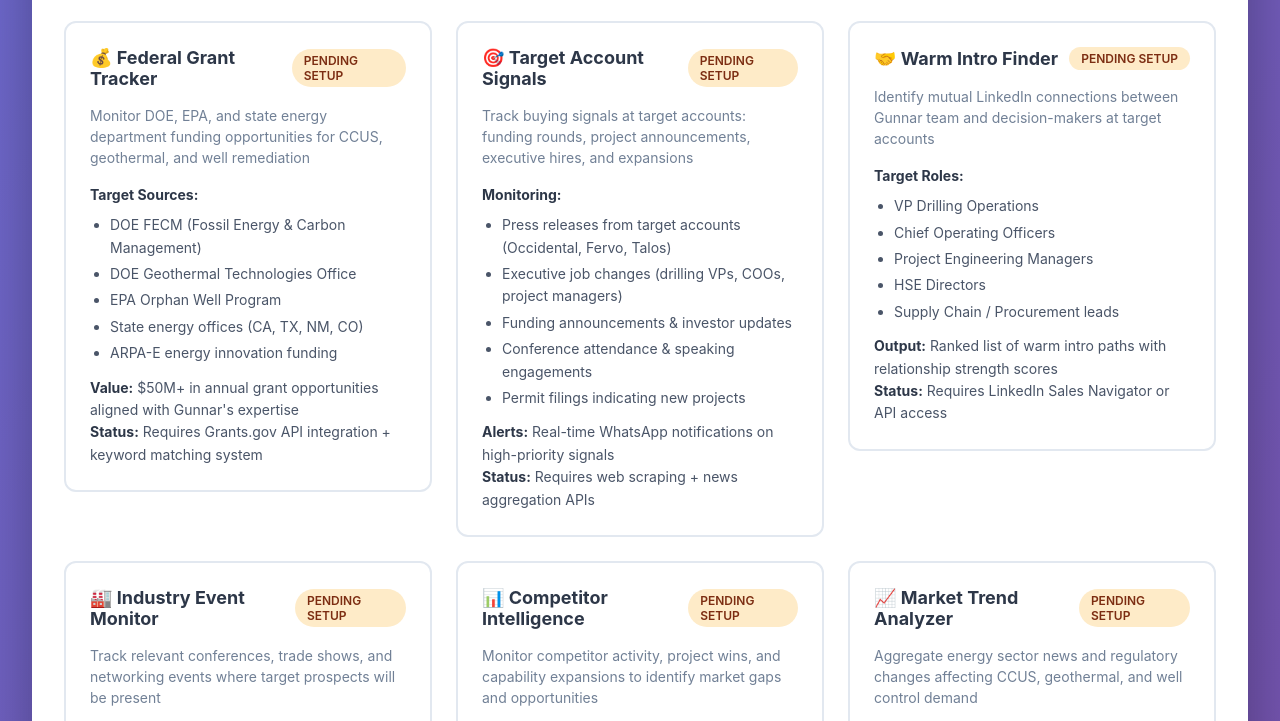
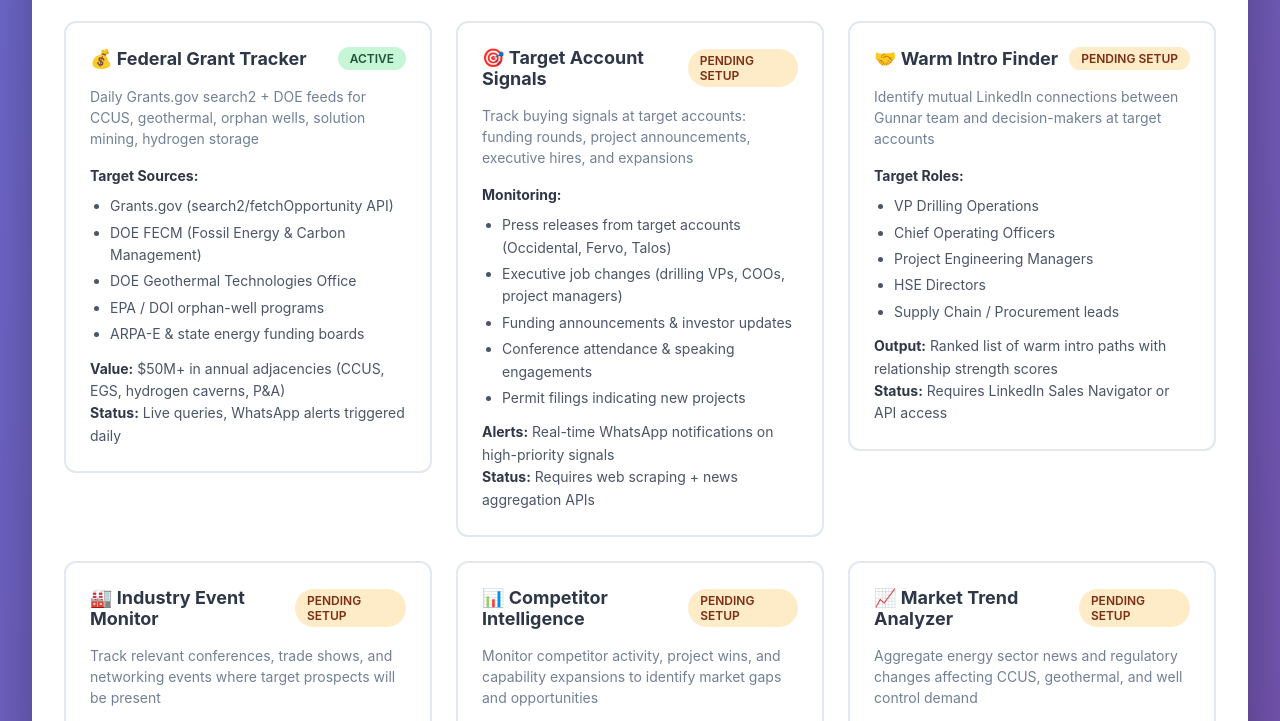
Before and after one commit to nabbot2026-max/gunnar-dashboard, a plain HTML site: page index.html in a window 1280 px wide. Shown: the part 2257-2978 px from the top of the page. Drawn offline with nearby package versions, Linux system fonts and the light colour scheme.

Commit message:
Mark grant tracker active w/ Grants.gov coverage

```diff
--- a/index.html
+++ b/index.html
@@ -353,20 +353,20 @@
                 <div class="automation-card">
                     <div class="automation-header">
                         <h3>💰 Federal Grant Tracker</h3>
-                        <span class="status-badge status-pending">Pending Setup</span>
+                        <span class="status-badge status-active">Active</span>
                     </div>
-                    <p class="automation-desc">Monitor DOE, EPA, and state energy department funding opportunities for CCUS, geothermal, and well remediation</p>
+                    <p class="automation-desc">Daily Grants.gov search2 + DOE feeds for CCUS, geothermal, orphan wells, solution mining, hydrogen storage</p>
                     <div class="automation-details">
                         <strong>Target Sources:</strong>
                         <ul>
+                            <li>Grants.gov (search2/fetchOpportunity API)</li>
                             <li>DOE FECM (Fossil Energy & Carbon Management)</li>
                             <li>DOE Geothermal Technologies Office</li>
-                            <li>EPA Orphan Well Program</li>
-                            <li>State energy offices (CA, TX, NM, CO)</li>
-                            <li>ARPA-E energy innovation funding</li>
+                            <li>EPA / DOI orphan-well programs</li>
+                            <li>ARPA-E & state energy funding boards</li>
                         </ul>
-                        <strong>Value:</strong> $50M+ in annual grant opportunities aligned with Gunnar's expertise<br>
-                        <strong>Status:</strong> Requires Grants.gov API integration + keyword matching system
+                        <strong>Value:</strong> $50M+ in annual adjacencies (CCUS, EGS, hydrogen caverns, P&A)<br>
+                        <strong>Status:</strong> Live queries, WhatsApp alerts triggered daily
                     </div>
                 </div>
             </a>
@@ -488,7 +488,8 @@
                 <li><strong>RFP Scraper:</strong> Python script using BeautifulSoup + Selenium for portal navigation. Runs via OpenClaw cron (daily 9am PST). Stores results in SQLite, diffs against previous scan, sends alerts via message tool.</li>
                 <li><strong>CCUS Monitor:</strong> Queries EPA ECHO API + state UIC databases. Weekly cron job (Friday 5pm). Outputs new permits to structured log for manual review.</li>
                 <li><strong>LinkedIn Listener:</strong> Awaiting Sales Navigator integration or third-party mention tracking service (Mention.com, Brand24). Manual monitoring interim.</li>
-                <li><strong>Pending Automations:</strong> Federal Grant Tracker, Target Account Signals, Warm Intro Finder, Industry Event Monitor, Competitor Intelligence, and Market Trend Analyzer are designed and ready for development. Each system estimated at 2-5 days of engineering effort. Priority should be based on immediate pipeline impact.</li>
+                <li><strong>Federal Grant Tracker:</strong> Hits Grants.gov search2 + DOE feeds daily (08:00 PT). Filters CCUS, geothermal/EGS, orphan wells, oil & gas P&A, solution mining, hydrogen storage. Alerts via WhatsApp + dashboard.</li>
+                <li><strong>Pending Automations:</strong> Target Account Signals, Warm Intro Finder, Industry Event Monitor, Competitor Intelligence, and Market Trend Analyzer are designed and ready for development. Each system estimated at 2-5 days of engineering effort. Priority should be based on immediate pipeline impact.</li>
             </ul>
         </div>
     </div>
```
Also changed, not shown: automation.html (+4 -3 lines).
